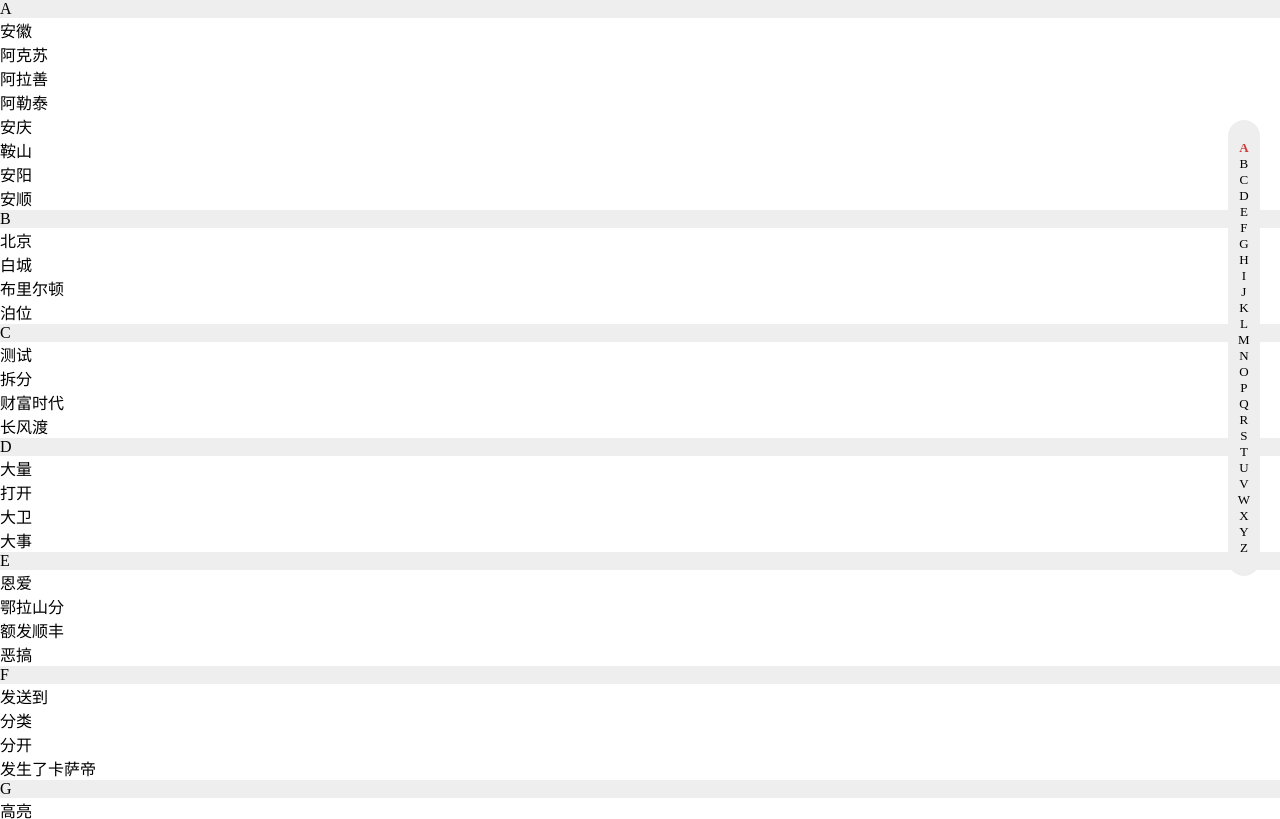
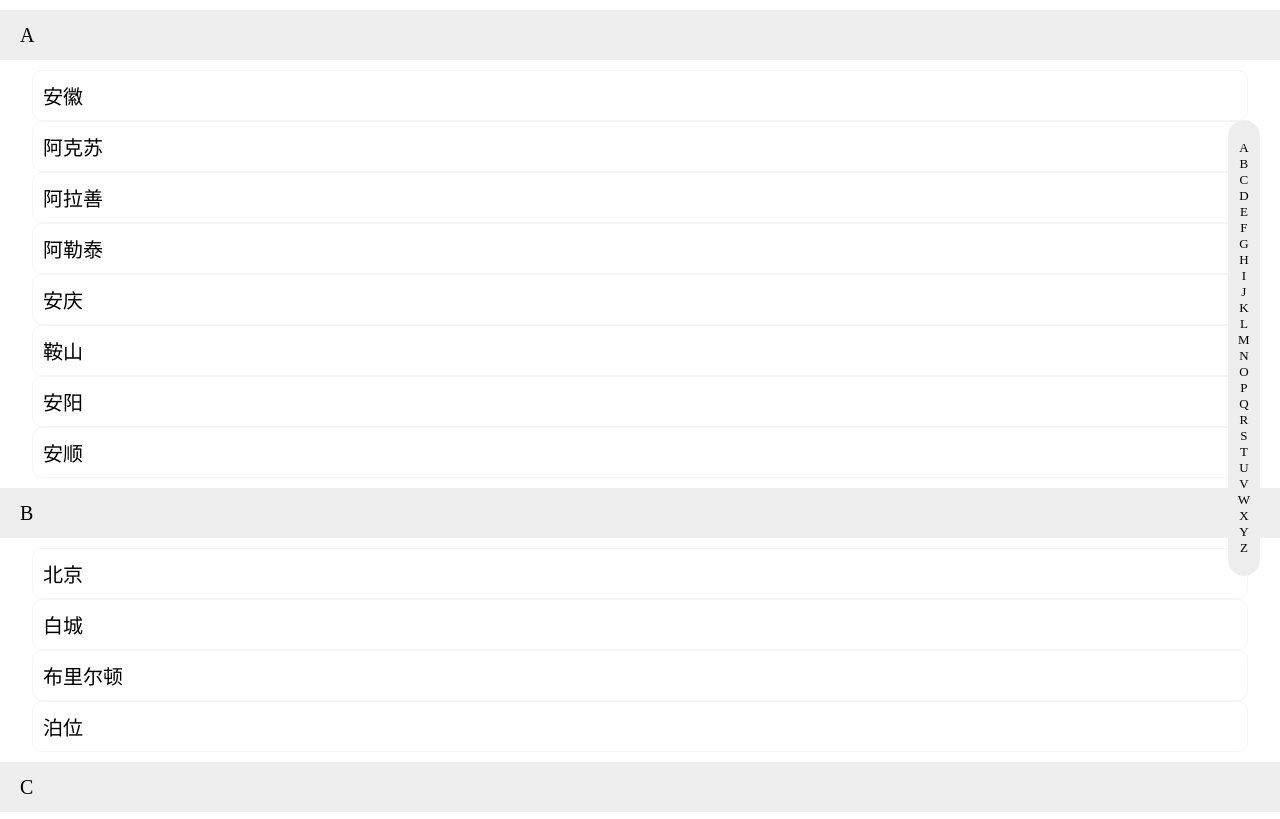
Before and after one commit to birne9/H5_Components, a plain HTML site: page IndexBar/index.html in a window 1280 px wide. Shown: the top 819 px of the page. Drawn offline with Linux system fonts and the light colour scheme.

Commit message:
调整样式

```diff
--- a/IndexBar/city.js
+++ b/IndexBar/city.js
@@ -572,6 +572,7 @@ for(let i=0;i<cityArrs.length;i++){
     let divOneNode = document.createElement("div");
     divOneNode.innerHTML=cityArrs[i].key
     divOneNode.style.backgroundColor='#eee'
+    divOneNode.setAttribute('class','titleName')
     cityNode.appendChild(divOneNode);
     // 3、收集数据(abc的距离顶部的距离和内容)
     collectLetterArr.push({
@@ -580,6 +581,7 @@ for(let i=0;i<cityArrs.length;i++){
     })
     for(let j=0;j<cityArrs[i].city.length;j++){
         let divTwoNode = document.createElement("div");
+        divTwoNode.setAttribute('class','cityname')
         divTwoNode.innerHTML=cityArrs[i].city[j].name
         cityNode.appendChild(divTwoNode)
 
--- a/IndexBar/index.html
+++ b/IndexBar/index.html
@@ -8,6 +8,28 @@
     <link rel="stylesheet" type="text/css" href="container.css" />
     <link rel="stylesheet" type="text/css" href="city.css" />
     <title>IndexBar</title>
+    <style>
+      .cityname{
+        font-size: 20px;
+        box-sizing: border-box;
+        padding: 10px;
+        border: 1px solid  #f5f5f5;
+        border-radius: 10px;
+        width: 95%;
+        position: relative;
+        margin: 0 auto;
+      }
+      .titleName{
+        height: 10px;
+        line-height: 10px;
+        box-sizing: content-box;
+        font-size: 20px;
+        margin: 10px 0px;
+        padding:20px;
+
+
+      }
+    </style>
   </head>
   <body>
     <div class="container">
--- a/IndexBar/sidebar.css
+++ b/IndexBar/sidebar.css
@@ -14,8 +14,7 @@
     border-radius: 50px;
     font-size: 13px;
     right: 20px;
-
-
+    z-index: 999;
 
 }
 /* 去掉ul的点 */
```
